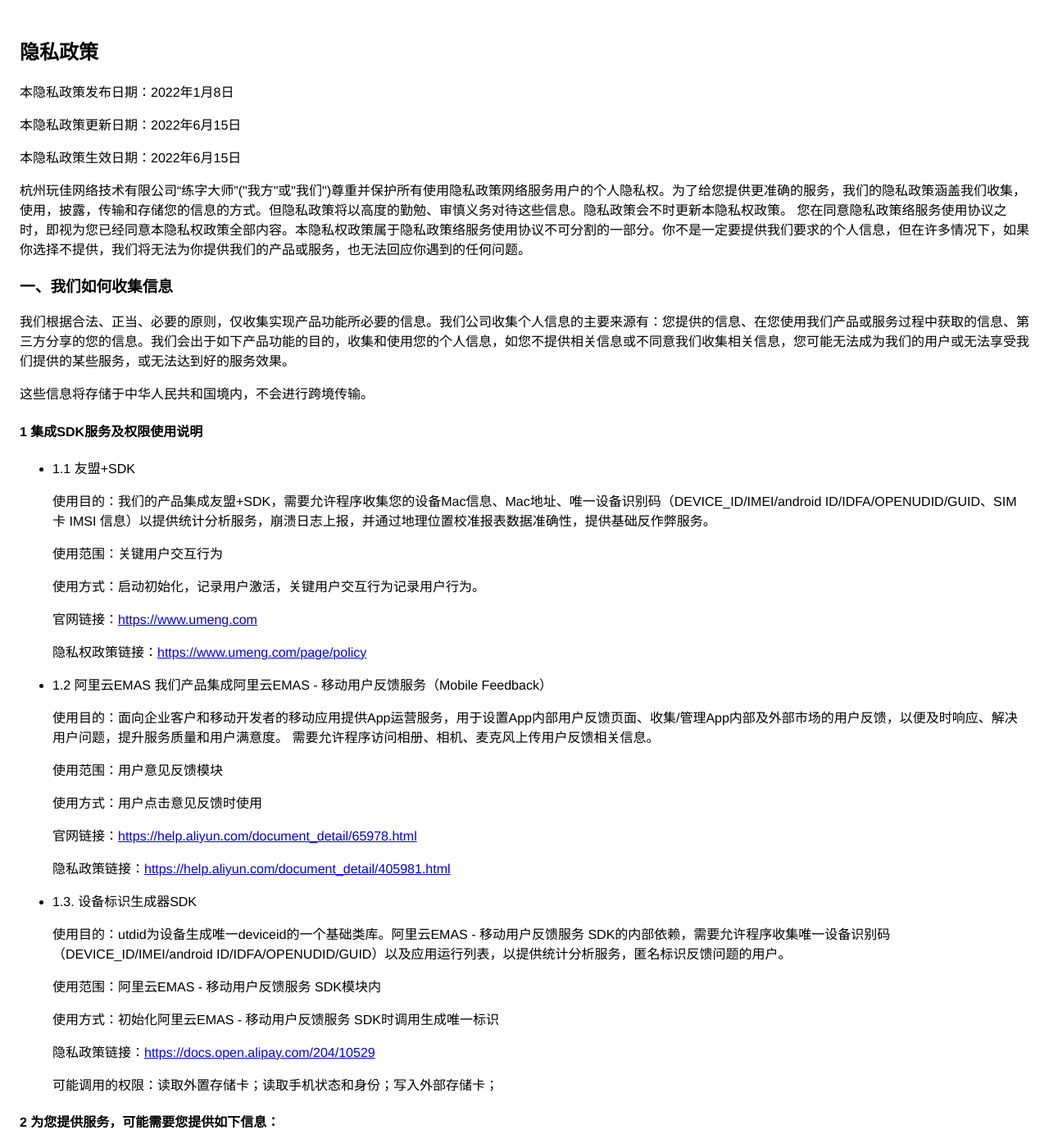
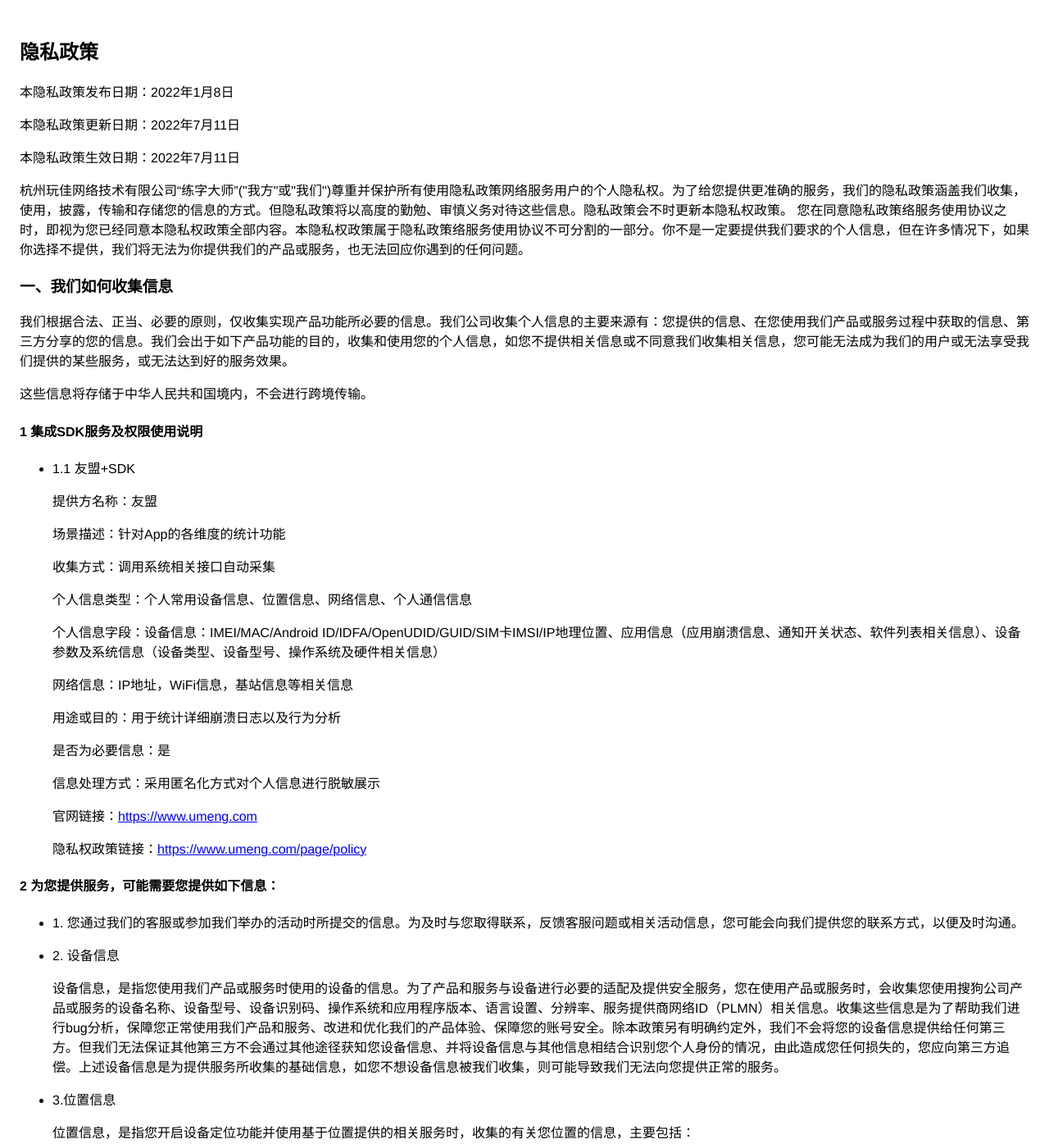
Before and after one commit to ztdr/home, a Jekyll site: the page lz_privacy_lzds.html, which Jekyll copies as it is, in a window 1280 px wide and 1400 px high. Shown: the whole window at 82% size. Built offline with Jekyll 4.4.1, drawn with Linux system fonts in a browser that asks for light colours.

Commit message:
feat: update privacy

```diff
--- a/lz_privacy_lzds.html
+++ b/lz_privacy_lzds.html
@@ -18,8 +18,8 @@
 <body>
 <h2>隐私政策</h2>
 <p>本隐私政策发布日期：2022年1月8日</p>
-<p>本隐私政策更新日期：2022年6月15日</p>
-<p>本隐私政策生效日期：2022年6月15日</p>
+<p>本隐私政策更新日期：2022年7月11日</p>
+<p>本隐私政策生效日期：2022年7月11日</p>
 <p>
     杭州玩佳网络技术有限公司“练字大师”("我方"或"我们")尊重并保护所有使用隐私政策网络服务用户的个人隐私权。为了给您提供更准确的服务，我们的隐私政策涵盖我们收集，使用，披露，传输和存储您的信息的方式。但隐私政策将以高度的勤勉、审慎义务对待这些信息。隐私政策会不时更新本隐私权政策。
     您在同意隐私政策络服务使用协议之时，即视为您已经同意本隐私权政策全部内容。本隐私权政策属于隐私政策络服务使用协议不可分割的一部分。你不是一定要提供我们要求的个人信息，但在许多情况下，如果你选择不提供，我们将无法为你提供我们的产品或服务，也无法回应你遇到的任何问题。
@@ -43,32 +43,17 @@
 <ul>
     <li>
         <p>1.1 友盟+SDK</p>
-        <p>使用目的：我们的产品集成友盟+SDK，需要允许程序收集您的设备Mac信息、Mac地址、唯一设备识别码（DEVICE_ID/IMEI/android ID/IDFA/OPENUDID/GUID、SIM 卡
-            IMSI 信息）以提供统计分析服务，崩溃日志上报，并通过地理位置校准报表数据准确性，提供基础反作弊服务。</p>
-        <p>使用范围：关键用户交互行为</p>
-        <p>使用方式：启动初始化，记录用户激活，关键用户交互行为记录用户行为。</p>
+        <p>提供方名称：友盟</p>
+        <p>场景描述：针对App的各维度的统计功能</p>
+        <p>收集方式：调用系统相关接口自动采集</p>
+        <p>个人信息类型：个人常用设备信息、位置信息、网络信息、个人通信信息</p>
+        <p>个人信息字段：设备信息：IMEI/MAC/Android ID/IDFA/OpenUDID/GUID/SIM卡IMSI/IP地理位置、应用信息（应用崩溃信息、通知开关状态、软件列表相关信息）、设备参数及系统信息（设备类型、设备型号、操作系统及硬件相关信息）</p>
+        <p>网络信息：IP地址，WiFi信息，基站信息等相关信息</p>
+        <p>用途或目的：用于统计详细崩溃日志以及行为分析</p>
+        <p>是否为必要信息：是</p>
+        <p>信息处理方式：采用匿名化方式对个人信息进行脱敏展示</p>
         <p>官网链接：<a href="https://www.umeng.com">https://www.umeng.com</a></p>
         <p>隐私权政策链接：<a href="https://www.umeng.com/page/policy">https://www.umeng.com/page/policy</a></p>
-    </li>
-    <li>
-        <p>1.2 阿里云EMAS 我们产品集成阿里云EMAS - 移动用户反馈服务（Mobile Feedback）</p>
-        <p>使用目的：面向企业客户和移动开发者的移动应用提供App运营服务，用于设置App内部用户反馈页面、收集/管理App内部及外部市场的用户反馈，以便及时响应、解决用户问题，提升服务质量和用户满意度。
-            需要允许程序访问相册、相机、麦克风上传用户反馈相关信息。</p>
-        <p>使用范围：用户意见反馈模块</p>
-        <p>使用方式：用户点击意见反馈时使用</p>
-        <p>官网链接：<a href="https://help.aliyun.com/document_detail/65978.html">https://help.aliyun.com/document_detail/65978.html</a>
-        </p>
-        <p>隐私政策链接：<a href="https://help.aliyun.com/document_detail/405981.html">https://help.aliyun.com/document_detail/405981.html</a>
-        </p>
-    </li>
-    <li>
-        <p>1.3. 设备标识生成器SDK</p>
-        <p>使用目的：utdid为设备生成唯一deviceid的一个基础类库。阿里云EMAS - 移动用户反馈服务 SDK的内部依赖，需要允许程序收集唯一设备识别码（DEVICE_ID/IMEI/android
-            ID/IDFA/OPENUDID/GUID）以及应用运行列表，以提供统计分析服务，匿名标识反馈问题的用户。</p>
-        <p>使用范围：阿里云EMAS - 移动用户反馈服务 SDK模块内</p>
-        <p>使用方式：初始化阿里云EMAS - 移动用户反馈服务 SDK时调用生成唯一标识</p>
-        <p>隐私政策链接：<a href="https://docs.open.alipay.com/204/10529">https://docs.open.alipay.com/204/10529</a></p>
-        <p>可能调用的权限：读取外置存储卡；读取手机状态和身份；写入外部存储卡；</p>
     </li>
 </ul>
 
```
Also changed, not shown: lz_privacy.html (+11 -26 lines).
